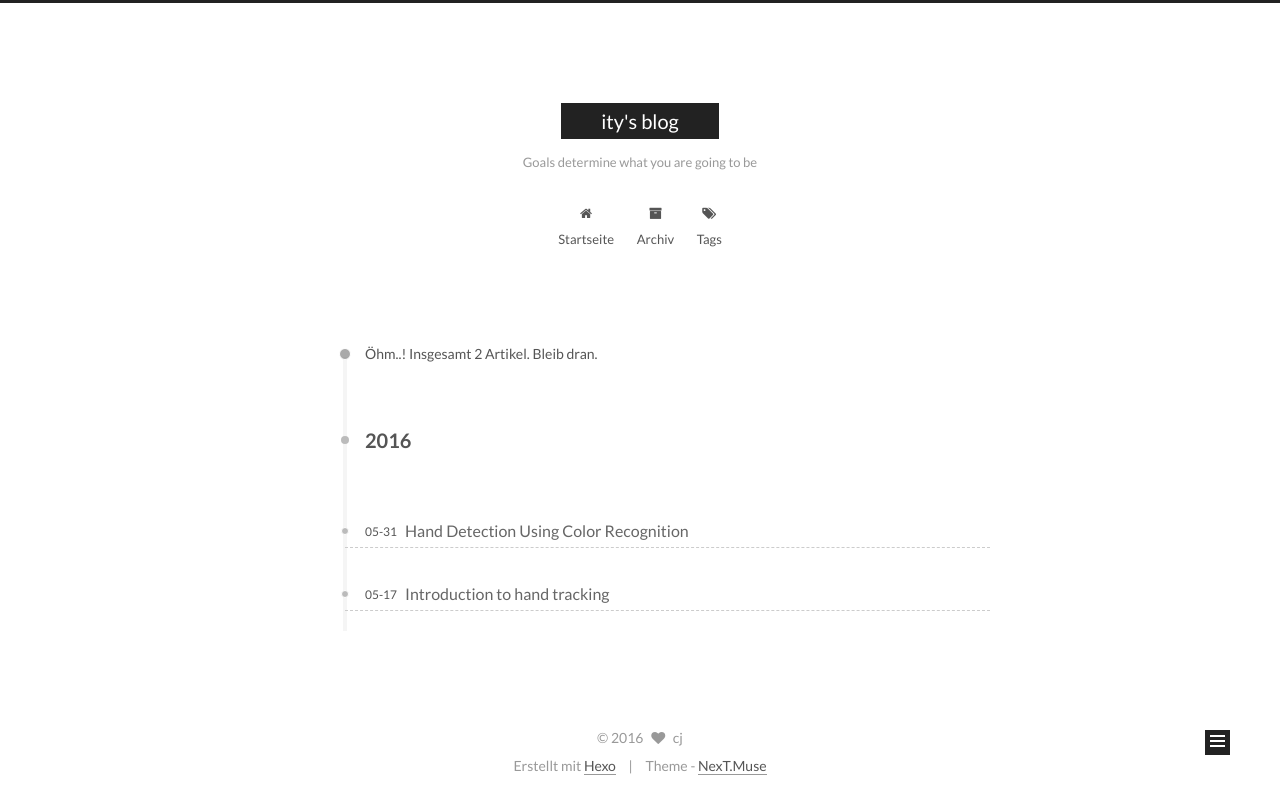
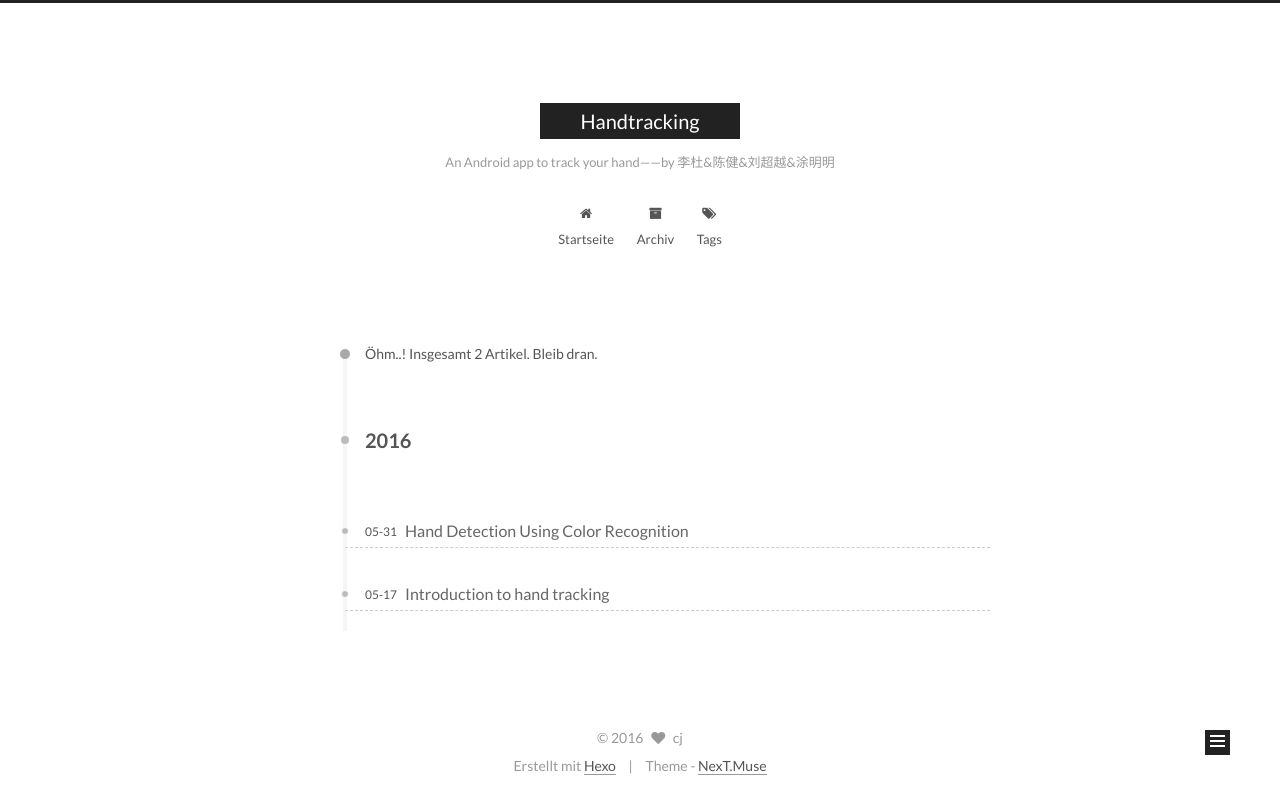
Before and after one commit to ity92/ity92.github.io, a plain HTML site: page archives/2016/05/index.html in a window 1280 px wide. Drawn offline with Linux system fonts and the light colour scheme.

Commit message:
Site updated: 2016-06-01 10:37:35

```diff
--- a/archives/2016/05/index.html
+++ b/archives/2016/05/index.html
@@ -84,15 +84,15 @@
 
 
 
-<meta name="description" content="Goals determine what you are going to be">
+<meta name="description">
 <meta property="og:type" content="website">
-<meta property="og:title" content="ity's blog">
+<meta property="og:title" content="Handtracking">
 <meta property="og:url" content="http://yoursite.com/archives/2016/05/index.html">
-<meta property="og:site_name" content="ity's blog">
-<meta property="og:description" content="Goals determine what you are going to be">
+<meta property="og:site_name" content="Handtracking">
+<meta property="og:description">
 <meta name="twitter:card" content="summary">
-<meta name="twitter:title" content="ity's blog">
-<meta name="twitter:description" content="Goals determine what you are going to be">
+<meta name="twitter:title" content="Handtracking">
+<meta name="twitter:description">
 
 
 
@@ -110,7 +110,7 @@
   };
 </script>
 
-  <title> Archiv | ity's blog </title>
+  <title> Archiv | Handtracking </title>
 </head>
 
 <body itemscope itemtype="http://schema.org/WebPage" lang="zh-CN">
@@ -141,11 +141,11 @@
   <div class="custom-logo-site-title">
     <a href="/"  class="brand" rel="start">
       <span class="logo-line-before"><i></i></span>
-      <span class="site-title">ity's blog</span>
+      <span class="site-title">Handtracking</span>
       <span class="logo-line-after"><i></i></span>
     </a>
   </div>
-  <p class="site-subtitle">Goals determine what you are going to be</p>
+  <p class="site-subtitle">An Android app to track your hand——by 李杜&陈健&刘超越&涂明明</p>
 </div>
 
 <div class="site-nav-toggle">
@@ -339,7 +339,7 @@
                src="/images/avatar.gif"
                alt="cj" />
           <p class="site-author-name" itemprop="name">cj</p>
-          <p class="site-description motion-element" itemprop="description">Goals determine what you are going to be</p>
+          <p class="site-description motion-element" itemprop="description"></p>
         </div>
         <nav class="site-state motion-element">
           <div class="site-state-item site-state-posts">
--- a/css/main.css
+++ b/css/main.css
@@ -1548,7 +1548,7 @@ pre .javascript .function {
   width: 4px;
   height: 4px;
   border-radius: 50%;
-  background: #5ee973;
+  background: #2fecff;
 }
 .links-of-blogroll {
   font-size: 13px;
```
Also changed, not shown: 2016/05/17/my-new-post/index.html (+5 -5 lines), 2016/05/31/my-new-post-1/index.html (+5 -5 lines), archives/2016/index.html (+10 -10 lines), archives/index.html (+10 -10 lines), index.html (+10 -10 lines), tags/blog/index.html (+10 -10 lines).
